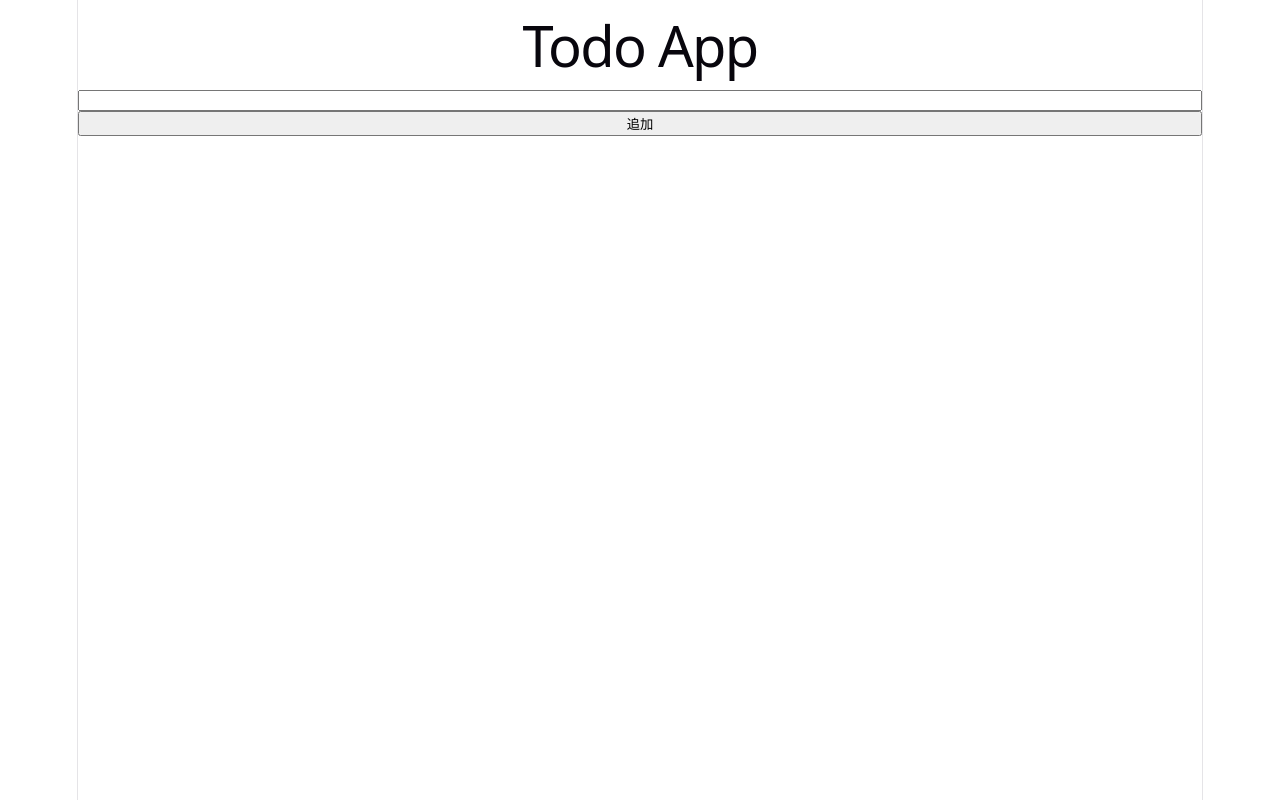
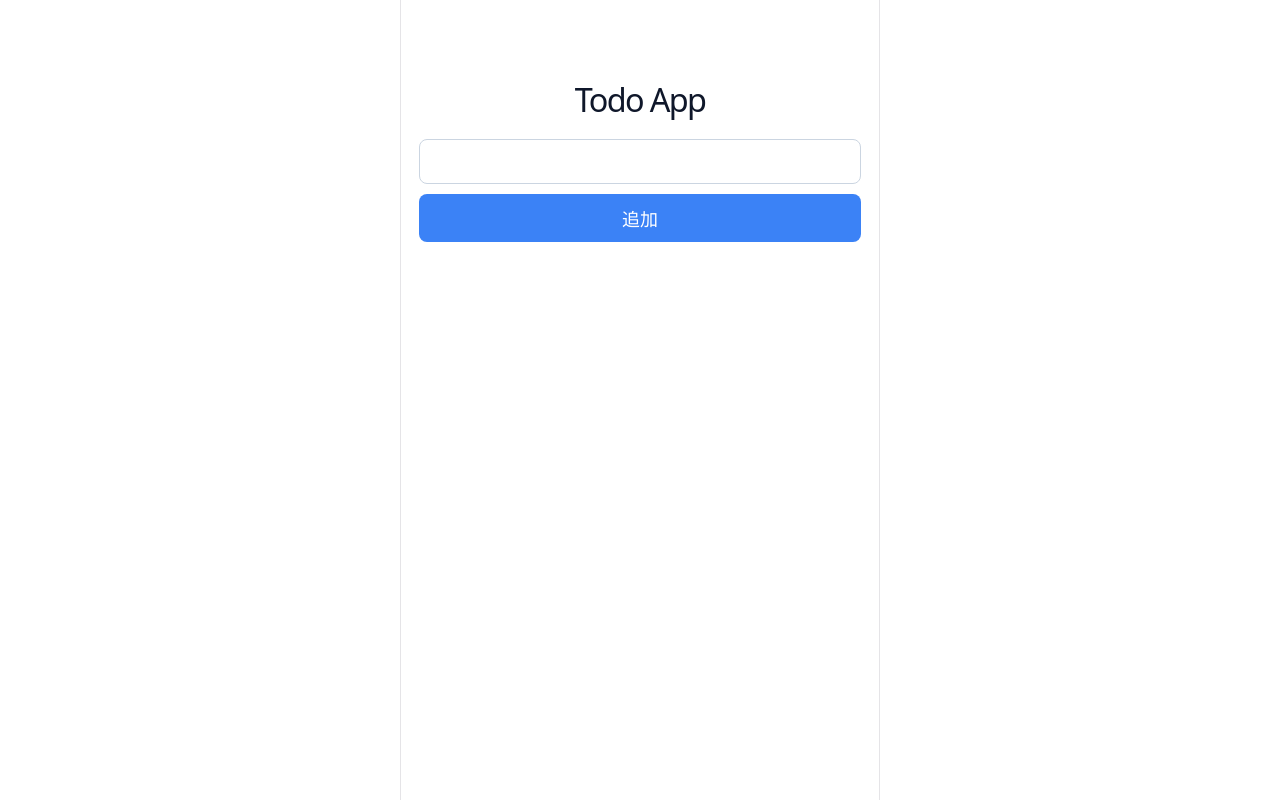
Before and after one commit to komekoneko/Todo-App-TypeScript-, a React (Vite) app: page / in a window 1280 px wide. Built offline with nearby package versions, Linux system fonts and the light colour scheme.

Commit message:
add  line-through repair

```diff
--- a/src/App.css
+++ b/src/App.css
@@ -1,184 +1,85 @@
-.counter {
-  font-size: 16px;
-  padding: 5px 10px;
-  border-radius: 5px;
-  color: var(--accent);
-  background: var(--accent-bg);
-  border: 2px solid transparent;
-  transition: border-color 0.3s;
-  margin-bottom: 24px;
-
-  &:hover {
-    border-color: var(--accent-border);
-  }
-  &:focus-visible {
-    outline: 2px solid var(--accent);
-    outline-offset: 2px;
-  }
+#root {
+  max-width: 480px;
+  margin: 0 auto;
+  padding: 3rem 1rem;
+  font-family: system-ui, sans-serif;
+  color: #1e293b;
 }
 
-.hero {
-  position: relative;
-
-  .base,
-  .framework,
-  .vite {
-    inset-inline: 0;
-    margin: 0 auto;
-  }
-
-  .base {
-    width: 170px;
-    position: relative;
-    z-index: 0;
-  }
-
-  .framework,
-  .vite {
-    position: absolute;
-  }
-
-  .framework {
-    z-index: 1;
-    top: 34px;
-    height: 28px;
-    transform: perspective(2000px) rotateZ(300deg) rotateX(44deg) rotateY(39deg)
-      scale(1.4);
-  }
-
-  .vite {
-    z-index: 0;
-    top: 107px;
-    height: 26px;
-    width: auto;
-    transform: perspective(2000px) rotateZ(300deg) rotateX(40deg) rotateY(39deg)
-      scale(0.8);
-  }
+h1 {
+  text-align: center;
+  font-size: 1.8rem;
+  margin-bottom: 1.5rem;
+  color: #0f172a;
 }
 
-#center {
-  display: flex;
-  flex-direction: column;
-  gap: 25px;
-  place-content: center;
-  place-items: center;
-  flex-grow: 1;
-
-  @media (max-width: 1024px) {
-    padding: 32px 20px 24px;
-    gap: 18px;
-  }
+input[type="text"] {
+  display: block;
+  width: 100%;
+  box-sizing: border-box;
+  padding: 0.6rem 0.8rem;
+  font-size: 1rem;
+  border: 1px solid #cbd5e1;
+  border-radius: 8px;
+  outline: none;
+  margin-bottom: 0.6rem;
 }
 
-#next-steps {
-  display: flex;
-  border-top: 1px solid var(--border);
-  text-align: left;
-
-  & > div {
-    flex: 1 1 0;
-    padding: 32px;
-    @media (max-width: 1024px) {
-      padding: 24px 20px;
-    }
-  }
-
-  .icon {
-    margin-bottom: 16px;
-    width: 22px;
-    height: 22px;
-  }
-
-  @media (max-width: 1024px) {
-    flex-direction: column;
-    text-align: center;
-  }
+input[type="text"]:focus {
+  border-color: #3b82f6;
 }
 
-#docs {
-  border-right: 1px solid var(--border);
-
-  @media (max-width: 1024px) {
-    border-right: none;
-    border-bottom: 1px solid var(--border);
-  }
+input[type="text"] + button {
+  display: block;
+  width: 100%;
+  box-sizing: border-box;
+  padding: 0.6rem 1.2rem;
+  font-size: 1rem;
+  border: none;
+  border-radius: 8px;
+  background: #3b82f6;
+  color: #fff;
+  cursor: pointer;
 }
 
-#next-steps ul {
+input[type="text"] + button:hover {
+  background: #2563eb;
+}
+
+ul {
   list-style: none;
   padding: 0;
-  display: flex;
-  gap: 8px;
-  margin: 32px 0 0;
-
-  .logo {
-    height: 18px;
-  }
-
-  a {
-    color: var(--text-h);
-    font-size: 16px;
-    border-radius: 6px;
-    background: var(--social-bg);
-    display: flex;
-    padding: 6px 12px;
-    align-items: center;
-    gap: 8px;
-    text-decoration: none;
-    transition: box-shadow 0.3s;
-
-    &:hover {
-      box-shadow: var(--shadow);
-    }
-    .button-icon {
-      height: 18px;
-      width: 18px;
-    }
-  }
-
-  @media (max-width: 1024px) {
-    margin-top: 20px;
-    flex-wrap: wrap;
-    justify-content: center;
-
-    li {
-      flex: 1 1 calc(50% - 8px);
-    }
-
-    a {
-      width: 100%;
-      justify-content: center;
-      box-sizing: border-box;
-    }
-  }
+  margin-top: 1.5rem;
 }
 
-#spacer {
-  height: 88px;
-  border-top: 1px solid var(--border);
-  @media (max-width: 1024px) {
-    height: 48px;
-  }
+li {
+  display: flex;
+  align-items: center;
+  justify-content: space-between;
+  padding: 0.8rem 1rem;
+  margin-bottom: 0.5rem;
+  background: #f8fafc;
+  border: 1px solid #e2e8f0;
+  border-radius: 8px;
+  cursor: pointer;
+  transition: background 0.15s;
 }
 
-.ticks {
-  position: relative;
-  width: 100%;
+li:hover {
+  background: #f1f5f9;
+}
 
-  &::before,
-  &::after {
-    content: '';
-    position: absolute;
-    top: -4.5px;
-    border: 5px solid transparent;
-  }
+li button {
+  padding: 0.3rem 0.7rem;
+  font-size: 0.85rem;
+  border: none;
+  border-radius: 6px;
+  background: #ef4444;
+  color: #fff;
+  cursor: pointer;
+  margin-left: 1rem;
+}
 
-  &::before {
-    left: 0;
-    border-left-color: var(--border);
-  }
-  &::after {
-    right: 0;
-    border-right-color: var(--border);
-  }
+li button:hover {
+  background: #dc2626;
 }
--- a/src/App.tsx
+++ b/src/App.tsx
@@ -42,9 +42,9 @@ function App() {
       <ul>
         {todos.map((todo) => {
           return <li key={todo.id}
-           onClick={() => toggleTodo(todo.id)}
-           style={{textDecoration: todo.done?  "line-through": "none"}}
-           >{todo.text}<button onClick={(e) => { e.stopPropagation(); deleteTodo(todo.id)}}>削除</button></li>
+           onClick={() => toggleTodo(todo.id)}>
+            <span style={{textDecoration: todo.done?  "line-through": "none"}}>{todo.text}</span>
+            <button onClick={(e) => { e.stopPropagation(); deleteTodo(todo.id)}}>削除</button></li>
         })}
       </ul>
     </>
```
